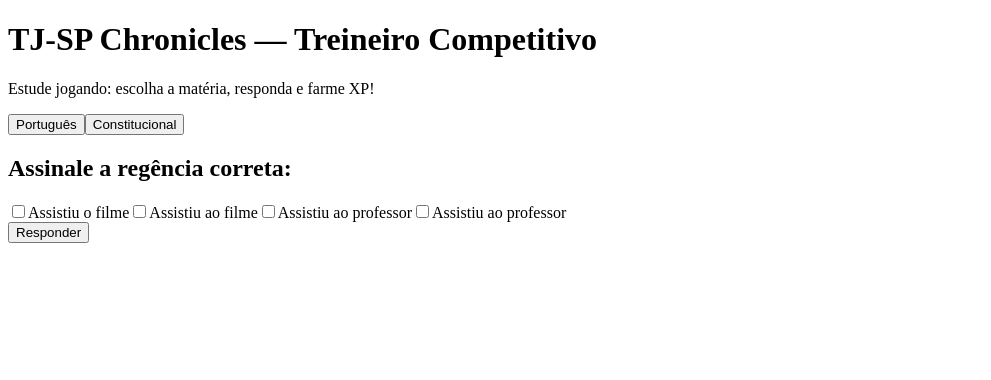
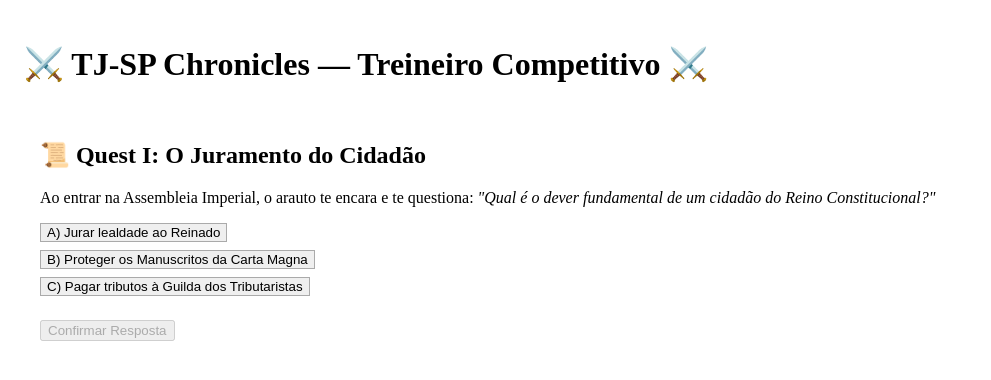
Before and after one commit to phporshe-afk/tjsp-rpg-tjsp, a React (Vite) app: page / in a window 1280 px wide. Shown: the top 380 px of the page, without its empty margins (0-991 px from the left). Built offline with nearby package versions, Linux system fonts and the light colour scheme.

Commit message:
Update App.jsx

```diff
--- a/src/App.jsx
+++ b/src/App.jsx
@@ -1,80 +1,25 @@
+import ConstitucionalQuest1 from "./ui/ConstitucionalQuest1";
 import { useState } from "react";
 
-const questions = {
-  portugues: [
-    { q: "Assinale a regência correta:", options: ["Assistiu o filme", "Assistiu ao filme", "Assistiu ao professor", "Assistiu ao professor"], correct: [1,3], explain: "Verbo assistir no sentido de ver exige preposição 'a'." },
-    { q: "Assinale a crase correta:", options: ["Vou a Roma", "Vou à Itália", "Vou à Roma", "Vou a Itália"], correct: [1], explain: "Só há crase com artigo feminino; Itália tem, Roma não." },
-    { q: "Em qual alternativa a vírgula está correta?", options: ["Se chover iremos", "Se chover, iremos", "Se, chover iremos", "Se chover iremos,"], correct: [1], explain: "Orações condicionais deslocadas pedem vírgula." },
-    { q: "Qual plural está correto?", options: ["cidadãos", "cidadões", "cidadães", "cidadãos"], correct: [0], explain: "Plural de cidadão é cidadãos." },
-    { q: "Qual alternativa apresenta regência nominal correta?", options: ["amor à pátria", "amor a pátria", "amor pela pátria", "amor com pátria"], correct: [0,2], explain: "Amor 'a' algo; com artigo feminino ocorre crase." }
-  ],
-  constitucional: [
-    { q: "Direitos fundamentais são:", options: ["Cláusulas pétreas", "Abolíveis por EC", "Sem aplicabilidade imediata", "Meramente programáticos"], correct: [0], explain: "Direitos e garantias individuais são cláusulas pétreas (art. 60, §4º, IV)." },
-    { q: "Sobre controle de constitucionalidade:", options: ["Pode ser difuso", "Pode ser concentrado", "Só pode ser difuso", "Só pode ser concentrado"], correct: [0,1], explain: "O Brasil adota ambos os modelos." },
-    { q: "A CF/88 adotou a forma:", options: ["Federativa", "Unitária", "Confederada", "Imperial"], correct: [0], explain: "CF/88, art. 1º: República Federativa do Brasil." },
-    { q: "Quem pode propor ADI?", options: ["Presidente", "Governador", "Cidadão", "PGR"], correct: [0,1,3], explain: "Legitimados do art. 103 incluem PR, Governadores e PGR; cidadão não." },
-    { q: "Característica do STF no controle concentrado:", options: ["Efeito erga omnes", "Efeito inter partes", "Vinculante", "Não vinculante"], correct: [0,2], explain: "Decisões do STF em ADI têm efeito erga omnes e vinculante." }
-  ]
-};
+export default function App() {
+  const [finished, setFinished] = useState(null);
 
-export default function App() {
-  const [matter, setMatter] = useState("portugues");
-  const [idx, setIdx] = useState(0);
-  const [selected, setSelected] = useState([]);
-  const [result, setResult] = useState(null);
-
-  const current = questions[matter][idx];
-
-  const toggle = (i) => {
-    setSelected((prev) => prev.includes(i) ? prev.filter(x => x !== i) : [...prev, i]);
-  };
-
-  const submit = () => {
-    const ok = current.correct.every(c => selected.includes(c)) && selected.every(s => current.correct.includes(s));
-    setResult(ok ? "Acertou! 🏆 XP +10" : "Errou! ❌ XP +0");
-  };
-
-  const next = () => {
-    setSelected([]);
-    setResult(null);
-    setIdx((prev) => (prev + 1) % questions[matter].length);
-  };
+  function handleFinish(resp) {
+    setFinished(resp);
+  }
 
   return (
-    <div className="p-6 max-w-2xl mx-auto space-y-6">
-      <h1 className="text-2xl font-bold">TJ-SP Chronicles — Treineiro Competitivo</h1>
-      <p className="text-base">Estude jogando: escolha a matéria, responda e farme XP!</p>
+    <div style={{ padding: "1rem" }}>
+      <h1>⚔️ TJ-SP Chronicles — Treineiro Competitivo ⚔️</h1>
 
-      <div className="flex gap-2">
-        <button onClick={() => { setMatter("portugues"); setIdx(0); }} className="px-3 py-1 rounded-lg bg-gray-200">Português</button>
-        <button onClick={() => { setMatter("constitucional"); setIdx(0); }} className="px-3 py-1 rounded-lg bg-gray-200">Constitucional</button>
-      </div>
+      {!finished && <ConstitucionalQuest1 onFinish={handleFinish} />}
 
-      <div className="border rounded-xl p-4 space-y-3 shadow">
-        <h2 className="font-semibold">{current.q}</h2>
-        <div className="space-y-2">
-          {current.options.map((opt, i) => (
-            <label key={i} className="flex items-center gap-2">
-              <input type="checkbox" checked={selected.includes(i)} onChange={() => toggle(i)} />
-              <span>{opt}</span>
-            </label>
-          ))}
-        </div>
-
-        {result && (
-          <div className="mt-3 p-3 rounded-lg bg-gray-100">
-            <p className="font-semibold">{result}</p>
-            {!result.includes("Acertou") && (
-              <p className="text-sm mt-1"><strong>Insight:</strong> {current.explain}</p>
-            )}
-          </div>
-        )}
-
-        <div className="flex gap-2 pt-2">
-          {!result && (<button onClick={submit} className="px-3 py-1 rounded-lg bg-gray-800 text-white">Responder</button>)}
-          {result && (<button onClick={next} className="px-3 py-1 rounded-lg bg-gray-200">Próxima</button>)}
-        </div>
-      </div>
+      {finished && (
+        <p>
+          🧾 Tu escolheu: <b>{finished}</b> — a Guilda dos Juristas anotou no
+          grande livro dos cidadãos!
+        </p>
+      )}
     </div>
   );
 }
```
